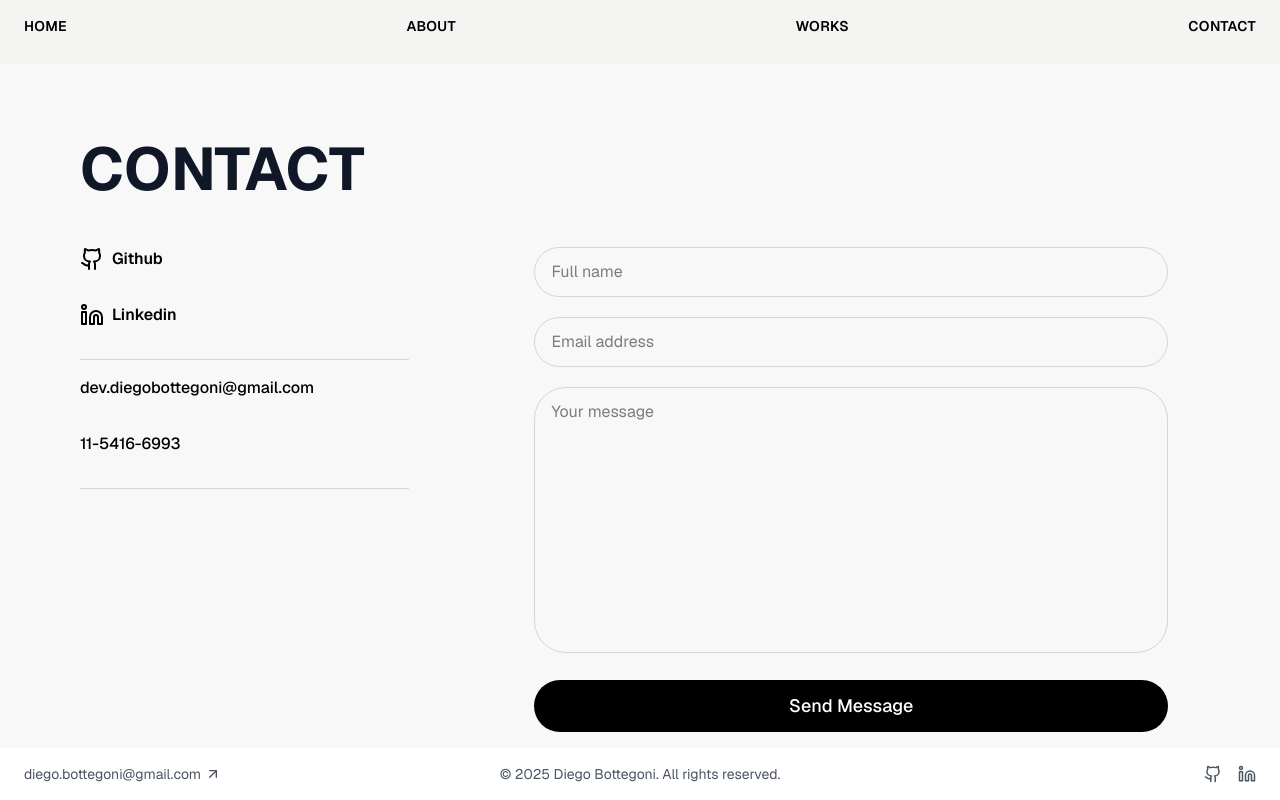
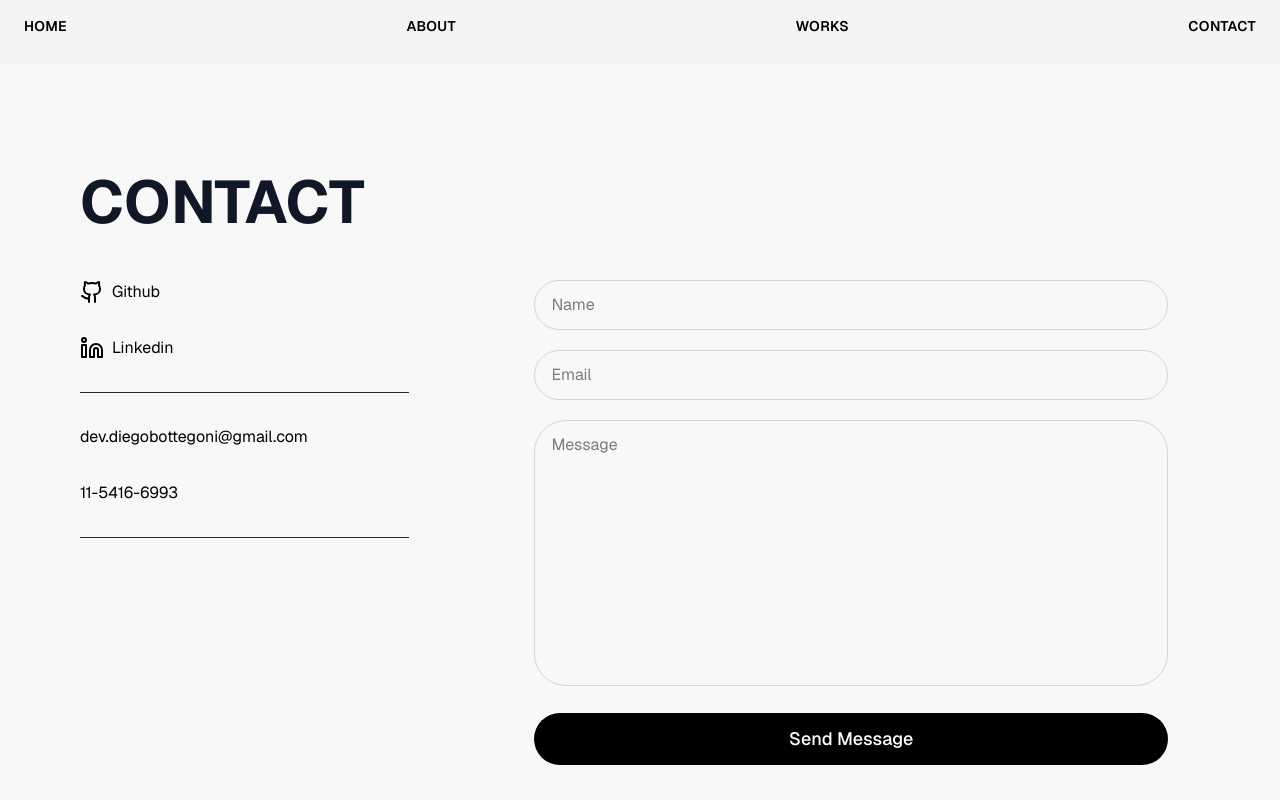
Before and after one commit to DiegoBottegoni/diegobottegoni.github.io, a React (Vite) app: page /contact in a window 1280 px wide. Shown: the top 800 px of the page. Built offline with nearby package versions, Linux system fonts and the light colour scheme.

Commit message:
still fighting with contactpage size

```diff
--- a/src/components/ContactForm.tsx
+++ b/src/components/ContactForm.tsx
@@ -4,16 +4,16 @@ const ContactForm = () => {
             <form className="space-y-5 w-full">
                 <input
                     type="text"
-                    placeholder="Full name"
+                    placeholder="Name"
                     className="w-full border border-gray-300 rounded-4xl px-4 py-3 focus:outline-none focus:ring-2 focus:ring-black"
                 />
                 <input
                     type="email"
-                    placeholder="Email address"
+                    placeholder="Email"
                     className="w-full border border-gray-300 rounded-4xl px-4 py-3 focus:outline-none focus:ring-2 focus:ring-black"
                 />
                 <textarea
-                    placeholder="Your message"
+                    placeholder="Message"
                     rows={10}
                     className="w-full border border-gray-300 rounded-4xl px-4 py-3 focus:outline-none focus:ring-2 focus:ring-black resize-none"
                 />
--- a/src/presentation/components/Footer/Footer.tsx
+++ b/src/presentation/components/Footer/Footer.tsx
@@ -1,54 +1,8 @@
-// import { ArrowUpRight, Github, Linkedin } from "lucide-react";
-
-// const Footer = () => {
-//     return (
-//         <footer className="relative w-full bg-white px-6 py-4 text-sm text-gray-600">
-//             <div className="max-w-7xl mx-auto flex items-center justify-between relative">
-//                 {/* Izquierda */}
-//                 <a
-//                     href="mailto:diego@example.com"
-//                     className="inline-flex items-center gap-1 hover:text-gray-900 transition"
-//                 >
-//                     diego.bottegoni@gmail.com
-//                     <ArrowUpRight size={16} />
-//                 </a>
-
-//                 {/* Copyright centrado absoluto */}
-//                 <span className="absolute left-1/2 transform -translate-x-1/2 text-center">
-//                     © {new Date().getFullYear()} Diego Bottegoni. All rights reserved.
-//                 </span>
-
-//                 {/* Derecha */}
-//                 <div className="flex gap-4">
-//                     <a
-//                         href="https://github.com/DiegoBottegoni"
-//                         target="_blank"
-//                         rel="noopener noreferrer"
-//                         className="hover:text-gray-900 transition"
-//                     >
-//                         <Github size={18} />
-//                     </a>
-//                     <a
-//                         href="https://www.linkedin.com/in/diego-bottegoni/"
-//                         target="_blank"
-//                         rel="noopener noreferrer"
-//                         className="hover:text-gray-900 transition"
-//                     >
-//                         <Linkedin size={18} />
-//                     </a>
-//                 </div>
-//             </div>
-//         </footer>
-
-//     );
-// };
-
-// export default Footer;
 import { ArrowUpRight, Github, Linkedin } from "lucide-react";
 
 const Footer = () => {
     return (
-        <footer className="relative w-full bg-white px-6 py-4 text-sm text-gray-600">
+        <footer className="relative w-full bg-white px-6 pt-4 text-sm text-gray-600">
             <div className="max-w-7xl mx-auto flex flex-col sm:flex-row sm:items-center sm:justify-between gap-4 sm:gap-0 relative text-center sm:text-left">
 
                 {/* Izquierda */}
--- a/src/presentation/pages/Contact/ContactPage.tsx
+++ b/src/presentation/pages/Contact/ContactPage.tsx
@@ -1,62 +1,3 @@
-// import Navbar from "../../../components/Navbar/Navbar";
-// import Footer from "../../components/Footer/Footer";
-// import ContactForm from "../../../../src/components/ContactForm";
-// import { Github, Linkedin } from "lucide-react";
-
-// const ContactPage = () => {
-//     return (
-//         <div className="flex flex-col min-h-screen bg-[#F8F8F8]">
-//             {/* Navbar */}
-//             <div className="col-span-5 row-start-1">
-//                 <Navbar />
-//             </div>
-
-//             {/* Contenido principal */}
-//             <main className="flex-grow grid grid-cols-5 grid-rows-8 gap-4 px-4 lg:px-20 py-4">
-//                 {/* Título */}
-//                 <div className="col-span-2 col-start-1 row-start-2 flex items-end">
-//                     <h1 className="text-6xl font-bold text-gray-900 pb-8">CONTACT</h1>
-//                 </div>
-
-//                 {/* Info personal */}
-//                 <div className="col-span-2 row-span-3 col-start-1 row-start-3 space-y-8">
-//                     <div className="flex items-center gap-2 text-black font-semibold">
-//                         <Github />
-//                         <p>Github</p>
-//                     </div>
-//                     <div className="flex items-center gap-2 text-black font-semibold">
-//                         <Linkedin />
-//                         <p>Linkedin</p>
-//                     </div>
-
-//                     <hr className="border-gray-300 my-4 w-3/4" />
-
-//                     <div className="text-black font-medium">
-//                         <p>dev.diegobottegoni@gmail.com</p>
-//                     </div>
-//                     <div className="text-black font-medium">
-//                         <p>11-5416-6993</p>
-//                     </div>
-
-//                     <hr className="border-gray-300 my-4 w-3/4" />
-//                 </div>
-
-//                 {/* Formulario */}
-//                 <div className="col-span-3 row-span-5 col-start-3 row-start-3">
-//                     <ContactForm />
-//                 </div>
-//             </main>
-
-//             {/* Footer */}
-//             <div className="col-span-5 row-start-8">
-//                 <Footer />
-//             </div>
-//         </div>
-//     );
-// };
-
-// export default ContactPage;
-
 import Navbar from "../../../components/Navbar/Navbar";
 import Footer from "../../components/Footer/Footer";
 import ContactForm from "../../../../src/components/ContactForm";
@@ -64,48 +5,43 @@ import { Github, Linkedin } from "lucide-react";
 
 const ContactPage = () => {
     return (
-
-        <div className="flex flex-col h-screen bg-[#F8F8F8]">
+        <div className="flex flex-col min-h-screen bg-[#F8F8F8]">
             {/* Navbar */}
             <div className="h-16 shrink-0">
                 <Navbar />
             </div>
 
+            {/* Main content */}
+            <main className="flex-grow flex flex-col-reverse lg:grid lg:grid-cols-5 lg:grid-rows-8 gap-4 px-4 lg:px-20">
 
-            {/* Main content (scrollable si hace falta) */}
-            <main className="flex-grow overflow-auto grid grid-cols-5 grid-rows-8 gap-4 px-4 lg:px-20 py-4">
-                {/* Título */}
-                <div className="col-span-2 col-start-1 row-start-2 flex items-end">
-                    <h1 className="text-6xl font-bold text-gray-900 pb-8">CONTACT</h1>
+                {/* Formulario (primero en mobile) */}
+                <div className="lg:col-span-3 lg:row-span-5 lg:col-start-3 lg:row-start-3">
+                    <ContactForm />
                 </div>
 
                 {/* Info personal */}
-                <div className="col-span-2 row-span-3 col-start-1 row-start-3 space-y-8">
-                    <div className="flex items-center gap-2 text-black font-semibold">
+                <div className="space-y-8 lg:col-span-2 lg:row-span-3 lg:col-start-1 lg:row-start-3">
+                    <div className="flex items-center gap-2">
                         <Github />
                         <p>Github</p>
                     </div>
-                    <div className="flex items-center gap-2 text-black font-semibold">
+                    <div className="flex items-center gap-2">
                         <Linkedin />
                         <p>Linkedin</p>
                     </div>
-
-                    <hr className="border-gray-300 my-4 w-3/4" />
-
-                    <div className="text-black font-medium">
+                    <hr className="border-gray-800 my-8 w-3/4" />
+                    <div>
                         <p>dev.diegobottegoni@gmail.com</p>
                     </div>
-                    <div className="text-black font-medium">
+                    <div>
                         <p>11-5416-6993</p>
                     </div>
-
-                    <hr className="border-gray-300 my-4 w-3/4" />
+                    <hr className="border-gray-800 my-4 w-3/4" />
                 </div>
 
-
-                {/* Formulario */}
-                <div className="col-span-3 row-span-5 col-start-3 row-start-3">
-                    <ContactForm />
+                {/* Título */}
+                <div className="lg:col-span-2 lg:col-start-1 lg:row-start-2 flex items-end">
+                    <h1 className="text-6xl font-bold text-gray-900 pb-8">CONTACT</h1>
                 </div>
             </main>
 
```
